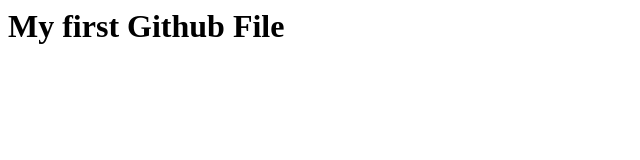
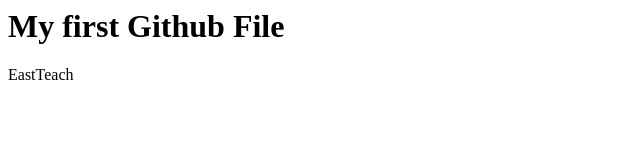
Before and after one commit to Saja-rm/gitclass, a plain HTML site: page index.html in a window 1280 px wide. Shown: the full height of the page, 0-640 px from the left. Drawn offline with Linux system fonts and the light colour scheme.

Commit message:
second commit

```diff
--- a/index.html
+++ b/index.html
@@ -1,3 +1,4 @@
 <html>
     <h1>My first Github File </h1>
+    EastTeach
 </html>
```
Also changed, not shown: f2.html (+3 -1 lines).
